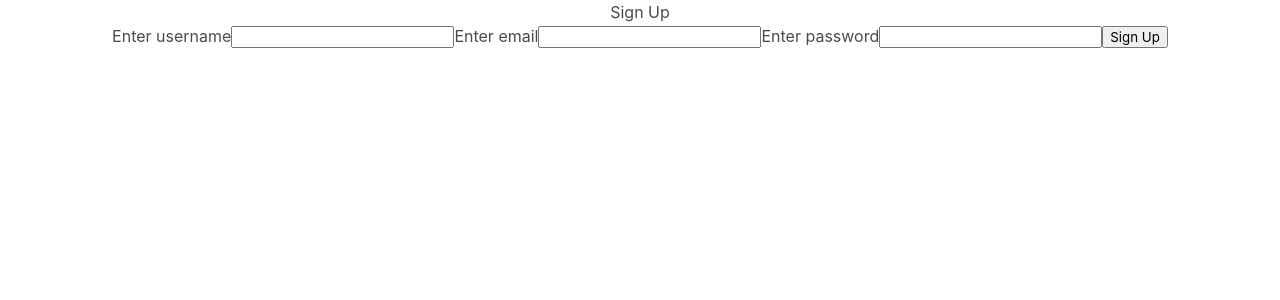
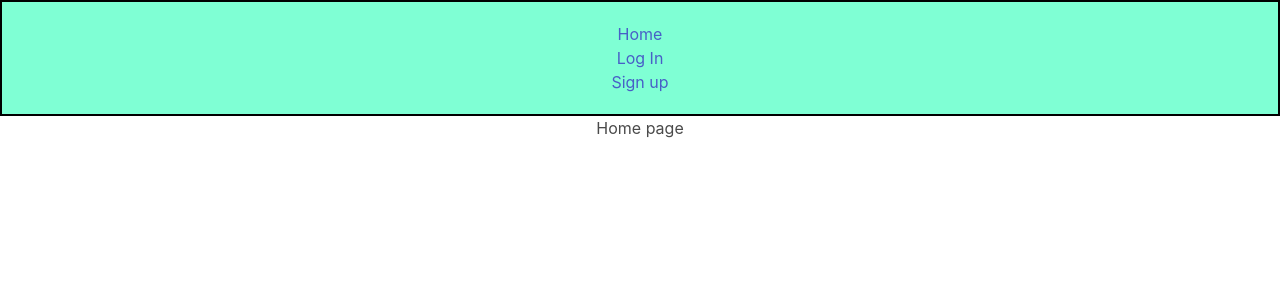
Before and after one commit to Yasmen-K/Vets-for-Pets, a React (Create React App) app: page / in a window 1280 px wide. Shown: the top 300 px of the page. Built offline with nearby package versions, Linux system fonts and the light colour scheme.

Commit message:
Updated Header

```diff
--- a/src/App.js
+++ b/src/App.js
@@ -1,6 +1,6 @@
-import SignUp from './components/Header/Navigation/Sign Up/SignUp'
-//import LogIn from './components/LogIn'
-//import Header from './components/Header/Header'
+
+
+import Header from './components/Header/Header'
 import './App.css';
 import AppRoutes from './Routes/AppRoutes'
 
@@ -10,9 +10,9 @@ function App() {
   return (
     <div className="App">
 
+      <Header/>
+    <AppRoutes/>
 
-
-      <SignUp/>
 
     </div>
   );
--- a/src/components/Header/Header.js
+++ b/src/components/Header/Header.js
@@ -1,10 +1,10 @@
 import Navigation from './Navigation/Navigation'
-
+import style from './Header.module.css'
 
 const Header = () => {
     return (
 
-        <div>
+        <div className={style['main-container']}>
             <Navigation/>
 
         </div>
--- /dev/null
+++ b/src/components/Header/Header.module.css
@@ -0,0 +1,5 @@
+.main-container{
+    background-color: aquamarine;
+    border: 2px solid black;
+    padding: 20px;
+}
--- a/src/components/Header/Navigation/Navigation.js
+++ b/src/components/Header/Navigation/Navigation.js
@@ -22,12 +22,17 @@ const Navigation = () => {
     return (
         <div>
 
-            {!logged ? (
-
-            <ul>
+            <ul className="main-navigation">
                 <li>
                     <Link to ='/'>Home</Link>
                 </li>
+
+            </ul>
+
+
+            {!logged ? (
+
+                <ul className="additional-naviagation">
                     <li>
                     <Link to="/login">Log In</Link>
                     </li>
@@ -35,17 +40,16 @@ const Navigation = () => {
                     <li>
                         <Link to="/signup">Sign up</Link>
                     </li>
-
                     </ul>
                     ):(
 
-                <ul>
+                        <ul className='additional-navigation'>
 
                     <li>
                     <Link to='/account'>Account</Link>
                     </li>
+                        </ul>
 
-                </ul>
 
                     )
 
```
Lines whose indentation alone changed are shown as unchanged.
